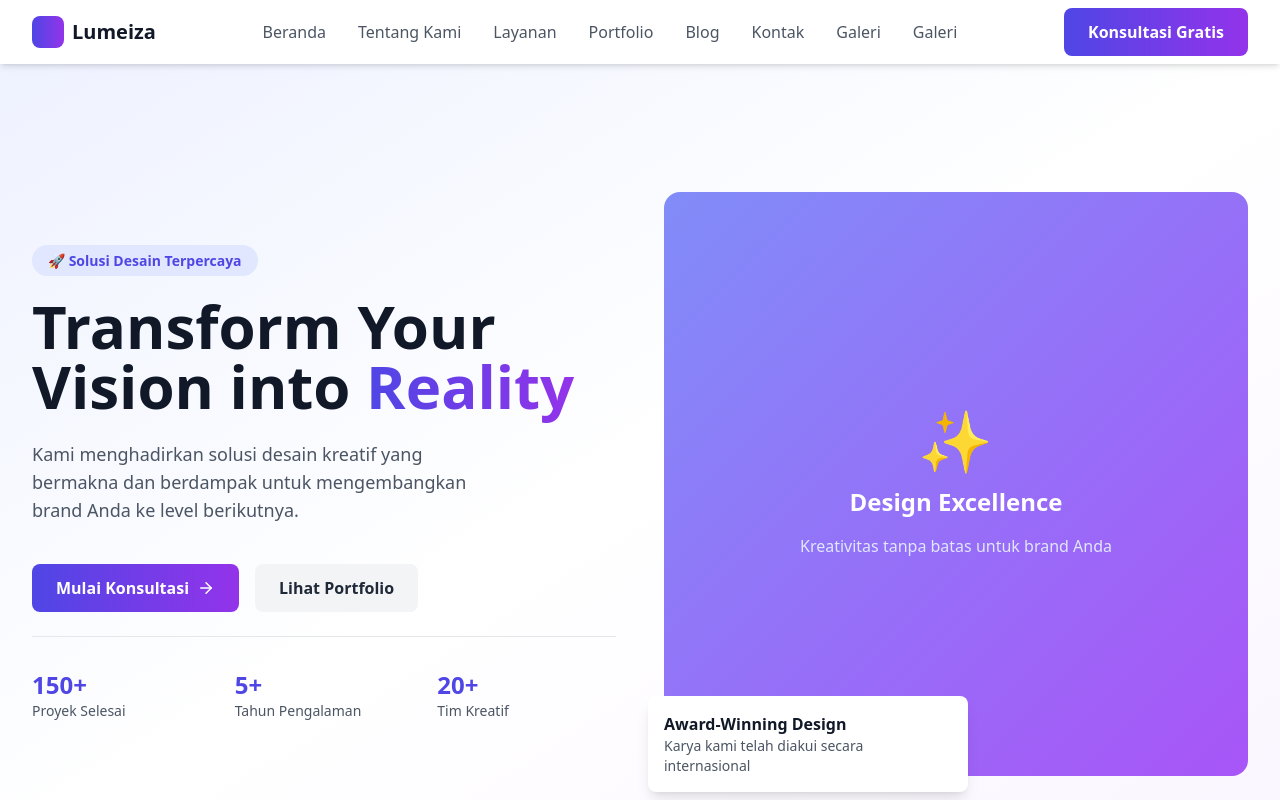
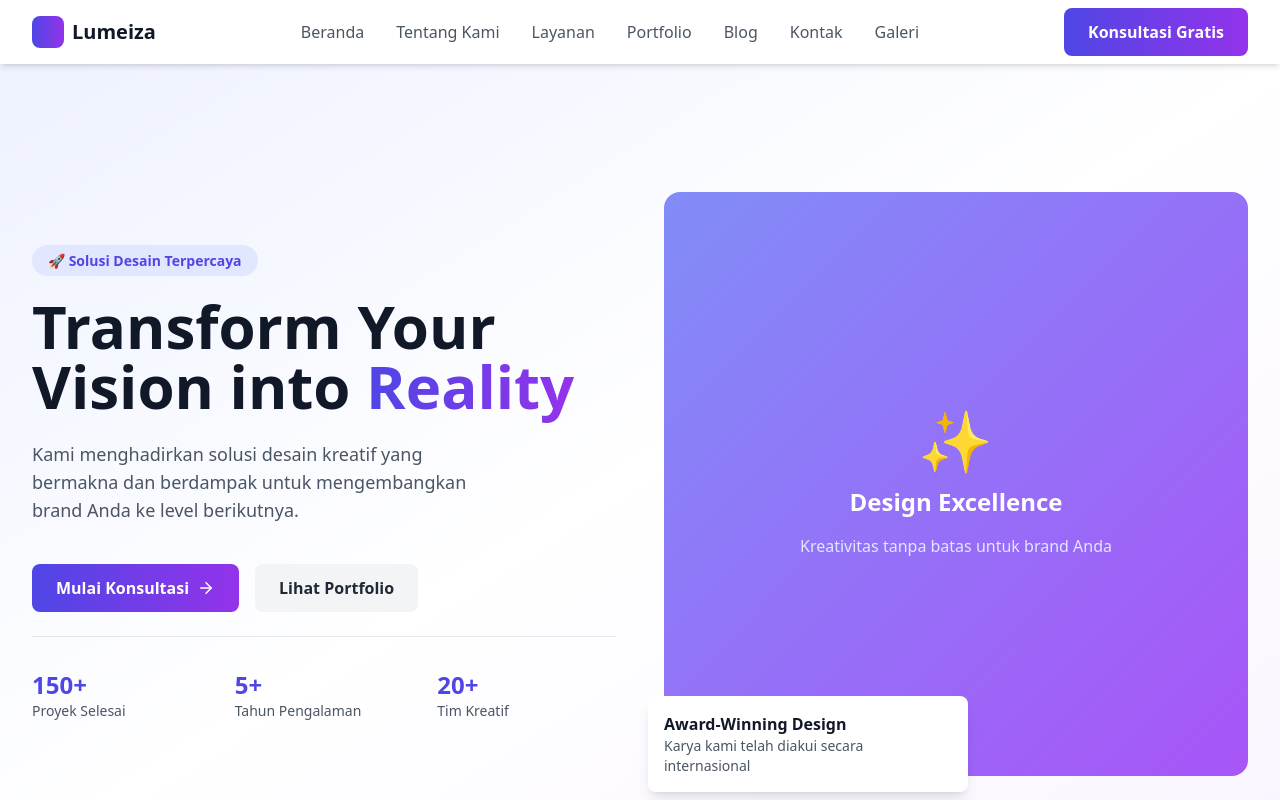
Before and after one commit to layanandesapahesan-cyber/lumeiza-website, a Next.js app: page / in a window 1280 px wide. Shown: the top 800 px of the page. Built offline with nearby package versions, Linux system fonts and the light colour scheme.

Commit message:
Refactor navbar to use navLinks from site.ts

```diff
--- a/components/layout/Navbar.tsx
+++ b/components/layout/Navbar.tsx
@@ -20,7 +20,7 @@ export function Navbar() {
 
           {/* Desktop Menu */}
           <div className="hidden md:flex items-center gap-8">
-            {navLinks.map((link: typeof navLinks[0]) => (
+            {navLinks.map((link) => (
               <Link
                 key={link.href}
                 href={link.href}
@@ -29,13 +29,6 @@ export function Navbar() {
                 {link.label}
               </Link>
             ))}
-            {/* Tambahan link Galeri di desktop */}
-            <Link
-              href="/galeri"
-              className="text-gray-600 hover:text-indigo-600 font-medium transition"
-            >
-              Galeri
-            </Link>
           </div>
 
           {/* CTA Button */}
@@ -57,7 +50,7 @@ export function Navbar() {
         {/* Mobile Menu */}
         {isOpen && (
           <div className="md:hidden pb-4 space-y-2">
-            {navLinks.map((link: typeof navLinks[0]) => (
+            {navLinks.map((link) => (
               <Link
                 key={link.href}
                 href={link.href}
@@ -67,14 +60,6 @@ export function Navbar() {
                 {link.label}
               </Link>
             ))}
-            {/* Tambahan link Galeri di mobile */}
-            <Link
-              href="/galeri"
-              className="block px-4 py-2 text-gray-600 hover:bg-gray-100 rounded"
-              onClick={() => setIsOpen(false)}
-            >
-              Galeri
-            </Link>
             <Link
               href="/kontak"
               className="block px-4 py-2 bg-indigo-600 text-white rounded font-medium text-center"
```
